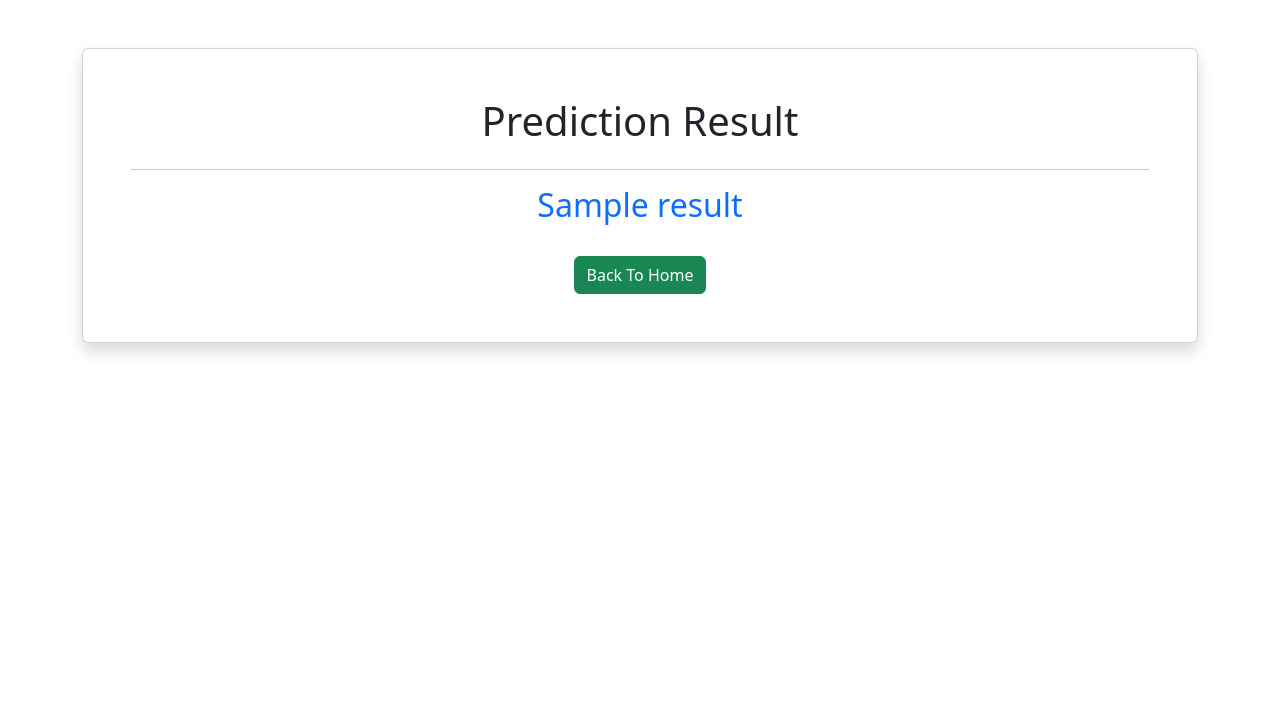
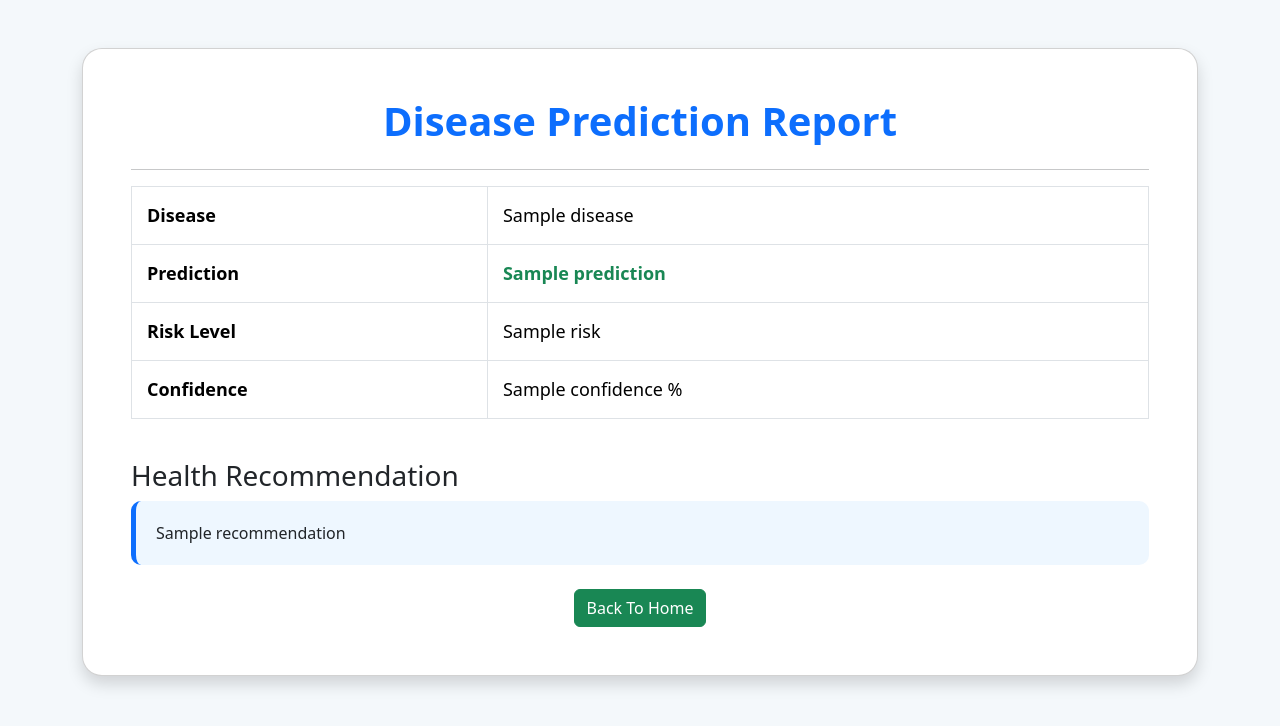
Before and after one commit to kumbharanushka8102-netizen/health-demo, a Flask app: template templates/result.html in a window 1280 px wide. Shown: the top 726 px of the page. Run offline with Flask 3, Linux system fonts and the light colour scheme; the template is opened without the code that fills it: most values are stand-ins (such as "Sample title", 1, 10 or a date in 2020); parts of the project's set-up code (start-up, migrations or seed data) failed here and were passed over.

Commit message:
Added prediction page improvements

```diff
--- a/app.py
+++ b/app.py
@@ -53,13 +53,43 @@ def predict_diabetes():
 
     data = [float(x) for x in request.form.values()]
 
-    prediction = diabetes_model.predict([data])
+    prediction = diabetes_model.predict([data])[0]
 
-    result = "Diabetes Positive" if prediction[0] == 1 else "Diabetes Negative"
+    # Confidence
+    try:
+        confidence = round(max(diabetes_model.predict_proba([data])[0]) * 100, 2)
+    except:
+        confidence = 95.00
+
+    if prediction == 1:
+        result = "Positive"
+        risk = "High"
+
+        recommendation = """
+        Consult a diabetologist immediately.
+        Follow a low sugar diet.
+        Exercise daily for 30 minutes.
+        Monitor blood glucose regularly.
+        """
+
+    else:
+        result = "Negative"
+        risk = "Low"
+
+        recommendation = """
+        Continue healthy lifestyle.
+        Exercise regularly.
+        Eat balanced diet.
+        Annual diabetes screening.
+        """
 
     return render_template(
         "result.html",
-        result=result
+        disease="Diabetes",
+        prediction=result,
+        risk=risk,
+        confidence=confidence,
+        recommendation=recommendation
     )
 
 # Heart Prediction
@@ -68,15 +98,44 @@ def predict_heart():
 
     data = [float(x) for x in request.form.values()]
 
-    prediction = heart_model.predict([data])
+    prediction = heart_model.predict([data])[0]
 
-    result = "Heart Disease Positive" if prediction[0] == 1 else "Heart Disease Negative"
+    try:
+        confidence = round(max(heart_model.predict_proba([data])[0]) * 100,2)
+    except:
+        confidence = 95.00
+
+    if prediction==1:
+
+        result="Positive"
+        risk="High"
+
+        recommendation="""
+        Consult a Cardiologist.
+        Reduce cholesterol.
+        Daily Exercise.
+        Avoid Smoking.
+        """
+
+    else:
+
+        result="Negative"
+        risk="Low"
+
+        recommendation="""
+        Maintain healthy lifestyle.
+        Exercise regularly.
+        Heart checkup yearly.
+        """
 
     return render_template(
         "result.html",
-        result=result
+        disease="Heart Disease",
+        prediction=result,
+        risk=risk,
+        confidence=confidence,
+        recommendation=recommendation
     )
-
 # Kidney Prediction
 @app.route("/predict_kidney", methods=["POST"])
 def predict_kidney():
@@ -119,17 +178,40 @@ def predict_kidney():
         pe, ane
     ]]
 
-    prediction = kidney_model.predict(features)
+    prediction = kidney_model.predict(features)[0]
 
-    result = (
-        "Kidney Disease Positive"
-        if prediction[0] == 1
-        else "Kidney Disease Negative"
-    )
+    try:
+        confidence = round(max(kidney_model.predict_proba(features)[0]) * 100, 2)
+    except:
+        confidence = 96.00
+
+    if prediction == 1:
+        result = "Positive"
+        risk = "High"
+        recommendation = """
+        • Consult a nephrologist immediately.<br>
+        • Drink enough water.<br>
+        • Reduce salt intake.<br>
+        • Take prescribed medicines regularly.
+        """
+    else:
+        result = "Negative"
+        risk = "Low"
+        recommendation = """
+        • Maintain a healthy lifestyle.<br>
+        • Drink plenty of water.<br>
+        • Exercise regularly.<br>
+        • Get kidney checkups periodically.
+        """
 
     return render_template(
         "result.html",
-        result=result
+        disease="Kidney Disease",
+        prediction=result,
+        risk=risk,
+        confidence=confidence,
+        recommendation=recommendation
     )
+
 if __name__ == "__main__":
     app.run(debug=True)
--- a/templates/result.html
+++ b/templates/result.html
@@ -1,13 +1,43 @@
 <!DOCTYPE html>
 <html lang="en">
-
 <head>
 
 <meta charset="UTF-8">
+<meta name="viewport" content="width=device-width, initial-scale=1">
 
-<title>Prediction Result</title>
+<title>Prediction Report</title>
 
 <link href="https://cdn.jsdelivr.net/npm/bootstrap@5.3.3/dist/css/bootstrap.min.css" rel="stylesheet">
+
+<style>
+
+body{
+    background:#f4f8fb;
+}
+
+.card{
+    border-radius:20px;
+}
+
+.table td,
+.table th{
+    padding:15px;
+    font-size:18px;
+}
+
+h1{
+    font-weight:bold;
+}
+
+.recommendation{
+    background:#eef7ff;
+    border-left:5px solid #0d6efd;
+    padding:20px;
+    border-radius:10px;
+    text-align:left;
+}
+
+</style>
 
 </head>
 
@@ -15,36 +45,72 @@
 
 <div class="container mt-5">
 
-<div class="card shadow text-center p-5">
+<div class="card shadow p-5">
 
-<h1>
-Prediction Result
+<h1 class="text-center text-primary">
+Disease Prediction Report
 </h1>
 
 <hr>
 
-<h2 class="text-primary">
+<table class="table table-bordered">
 
-{{ result }}
+<tr>
+<th width="35%">Disease</th>
+<td>{{ disease }}</td>
+</tr>
 
-</h2>
+<tr>
+<th>Prediction</th>
 
-<br>
+{% if prediction=="Positive" %}
+<td class="text-danger fw-bold">
+{{ prediction }}
+</td>
 
-<a href="/">
+{% else %}
 
-<button class="btn btn-success">
+<td class="text-success fw-bold">
+{{ prediction }}
+</td>
 
+{% endif %}
+
+</tr>
+
+<tr>
+<th>Risk Level</th>
+<td>{{ risk }}</td>
+</tr>
+
+<tr>
+<th>Confidence</th>
+<td>{{ confidence }} %</td>
+</tr>
+
+</table>
+
+<h3 class="mt-4">
+Health Recommendation
+</h3>
+
+<div class="recommendation">
+
+{{ recommendation|safe }}
+
+</div>
+
+<div class="text-center mt-4">
+
+<a href="/" class="btn btn-success">
 Back To Home
-
-</button>
-
 </a>
 
 </div>
 
 </div>
 
+</div>
+
 </body>
-
 </html>
```
